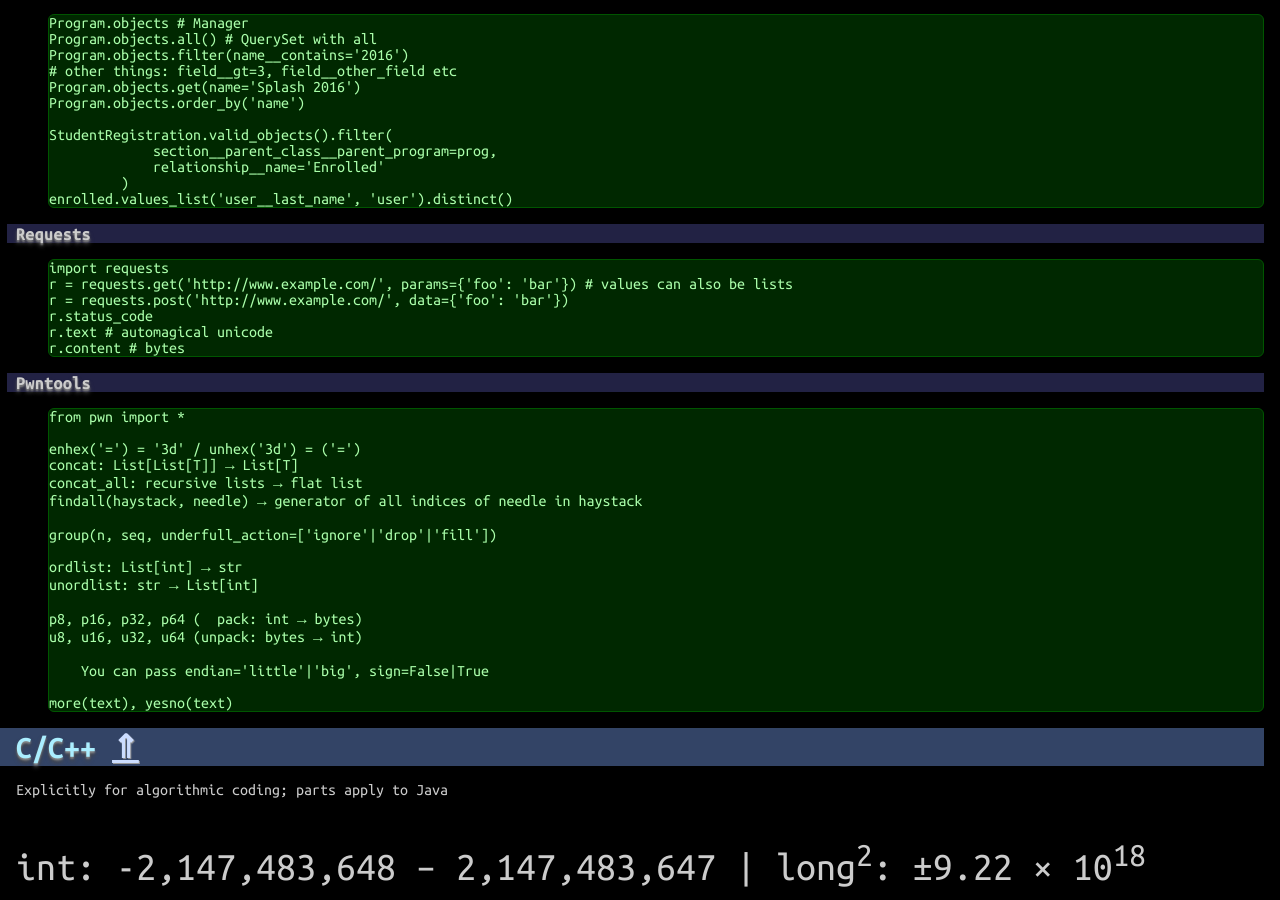
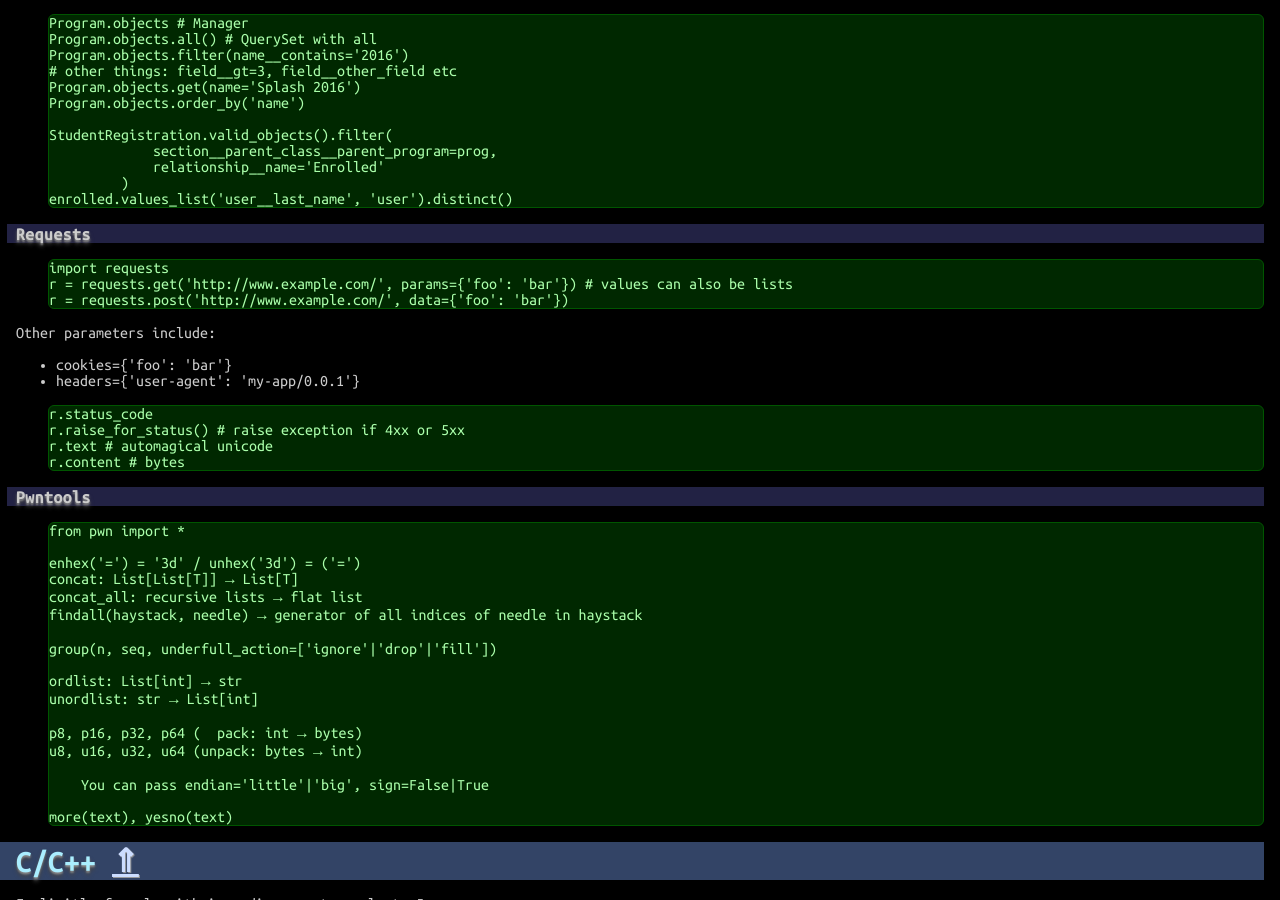
Before and after one commit to betaveros/cs, a Jekyll site: the page built from index.html, in a window 1280 px wide and 900 px high, scrolled down 4840 px. Built offline with Jekyll 4.4.1, drawn with Linux system fonts in a browser that asks for light colours.

Commit message:
some requests

```diff
--- a/_includes/python.html
+++ b/_includes/python.html
@@ -231,8 +231,14 @@ enrolled.values_list('user__last_name', 'user').distinct()</pre>
 <h3>Requests</h3>
 <pre>import requests
 r = requests.get('http://www.example.com/', params={'foo': 'bar'}) # values can also be lists
-r = requests.post('http://www.example.com/', data={'foo': 'bar'})
-r.status_code
+r = requests.post('http://www.example.com/', data={'foo': 'bar'})</pre>
+<p>Other parameters include:</p>
+<ul>
+	<li>cookies={'foo': 'bar'}</li>
+	<li>headers={'user-agent': 'my-app/0.0.1'}</li>
+</ul>
+<pre>r.status_code
+r.raise_for_status() # raise exception if 4xx or 5xx
 r.text # automagical unicode
 r.content # bytes</pre>
 <h3>Pwntools</h3>
```
